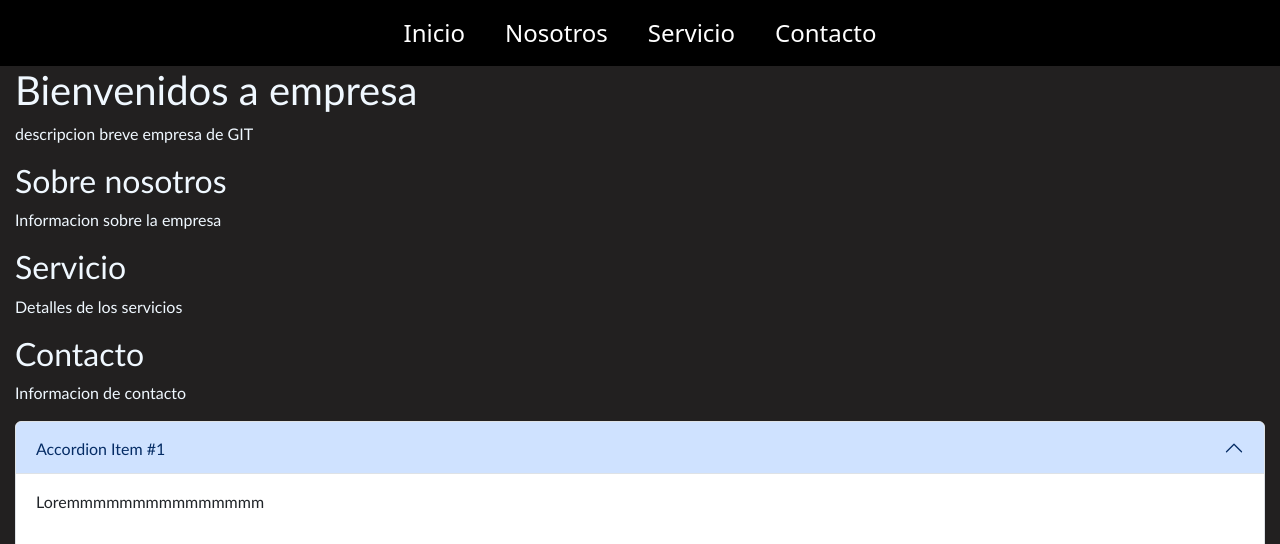
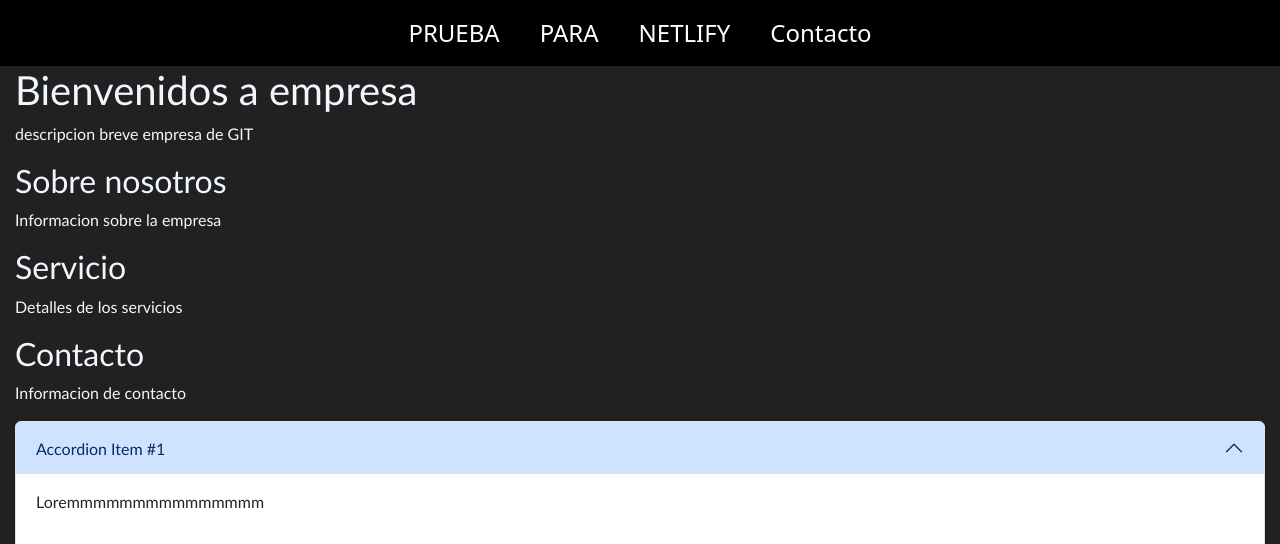
Before and after one commit to LuisMedinaV/ebac-bootstrap, a plain HTML site: page index.html in a window 1280 px wide. Shown: the top 544 px of the page. Drawn offline with nearby package versions, Linux system fonts and the light colour scheme.

Commit message:
Update index.html

```diff
--- a/index.html
+++ b/index.html
@@ -14,9 +14,9 @@
     <header>
         <nav>
             <ul>
-                <li><a href="#Prueba"></a>Inicio</li>
-                <li><a href="#para"></a>Nosotros</li>
-                <li><a href="#Netlify"></a>Servicio</li>
+                <li><a href="#Prueba"></a>PRUEBA</li>
+                <li><a href="#para"></a>PARA</li>
+                <li><a href="#Netlify"></a>NETLIFY</li>
                 <li><a href="#Contacto"></a>Contacto</li>
             </ul>
         </nav>
```
